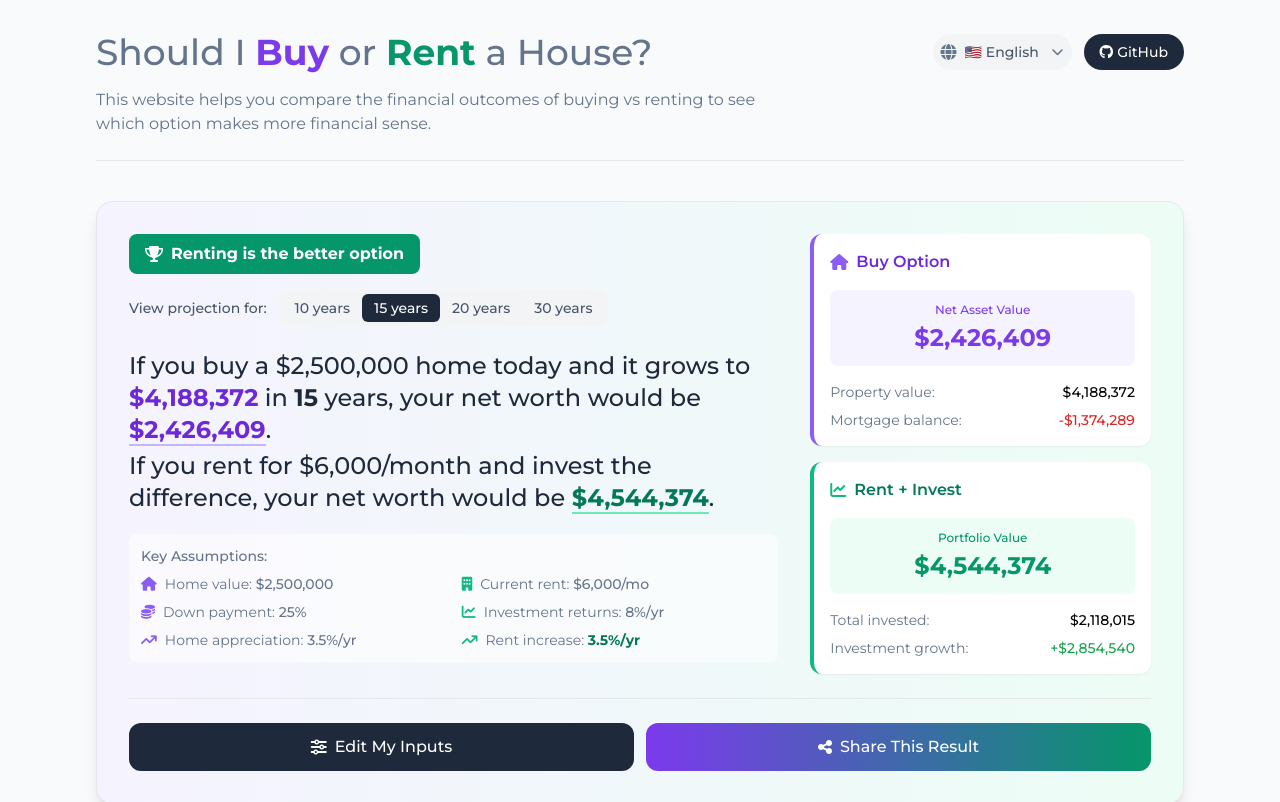
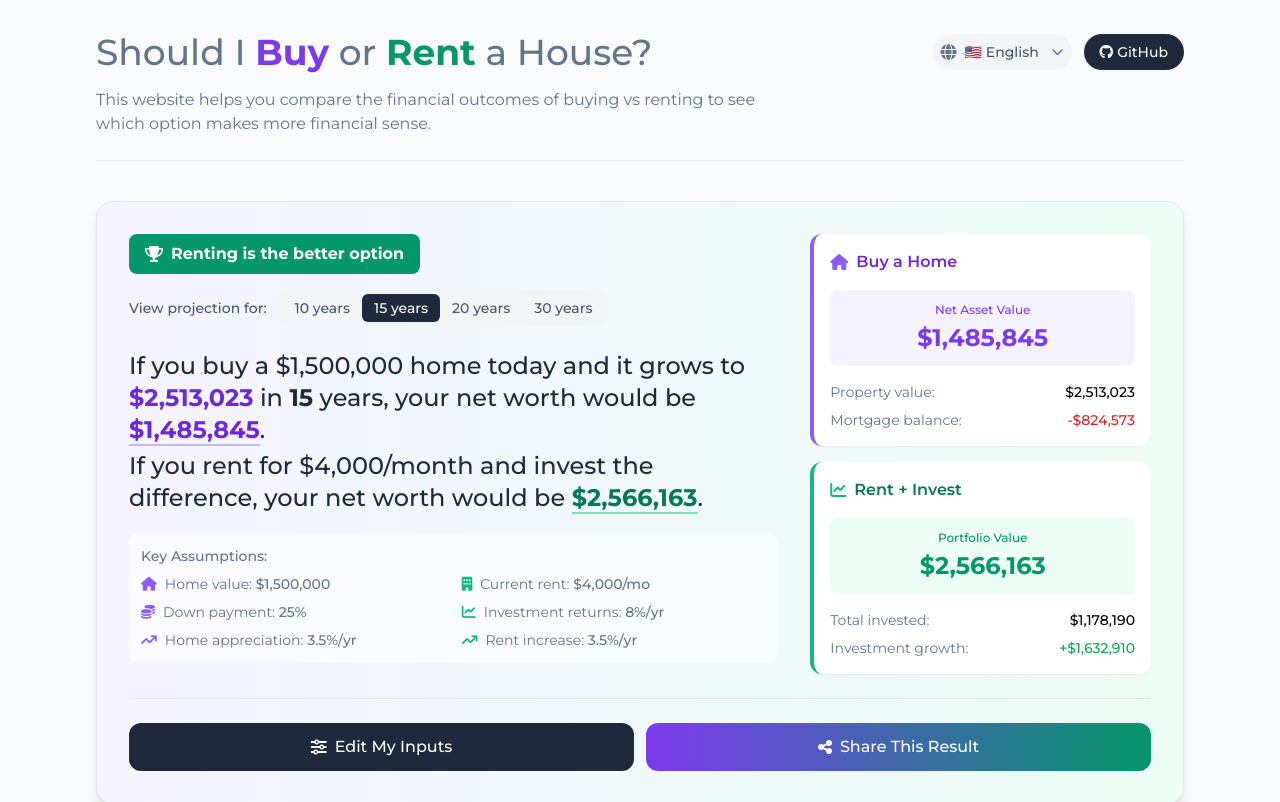
Before and after one commit to zebangeth/rent-or-buy.homes, a React (Vite) app: page / in a window 1280 px wide. Shown: the top 802 px of the page. Built offline with nearby package versions, Linux system fonts and the light colour scheme.

Commit message:
Fix minor issues

```diff
--- a/src/components/HeroSection/KeyAssumptions.tsx
+++ b/src/components/HeroSection/KeyAssumptions.tsx
@@ -51,8 +51,7 @@ export default function KeyAssumptions() {
         <div className="flex items-center">
           <i className="fas fa-arrow-trend-up text-secondary-500 mr-2"></i>
           <span>
-            Rent increase:{" "}
-            <span className="font-bold text-secondary-700">{formatPercentage(rentInputs.rentGrowthRateAnnual)}/yr</span>
+            Rent increase: <span className="font-medium">{formatPercentage(rentInputs.rentGrowthRateAnnual)}/yr</span>
           </span>
         </div>
       </div>
--- a/src/components/HeroSection/NetAssetValueCards.tsx
+++ b/src/components/HeroSection/NetAssetValueCards.tsx
@@ -15,14 +15,14 @@ export default function NetAssetValueCards() {
   const buyData = {
     netWorth: comparison.buy,
     propertyValue: targetResult?.buy.propertyValue ?? 0,
-    mortgageBalance: targetResult?.buy.remainingMortgageBalance ?? 0
+    mortgageBalance: targetResult?.buy.remainingMortgageBalance ?? 0,
   };
 
   const rentData = {
     netWorth: comparison.rent,
-    initialInvestment: buyInputs.propertyPrice * buyInputs.downPaymentPercentage / 100,
+    initialInvestment: (buyInputs.propertyPrice * buyInputs.downPaymentPercentage) / 100,
     totalInvested: targetResult?.rent.totalCashInvestedSoFar ?? 0,
-    portfolioValue: targetResult?.rent.portfolioValueEndOfYear ?? 0
+    portfolioValue: targetResult?.rent.portfolioValueEndOfYear ?? 0,
   };
 
   const investmentGrowth = Math.max(0, rentData.portfolioValue - rentData.totalInvested);
@@ -33,15 +33,13 @@ export default function NetAssetValueCards() {
       <div className="bg-white rounded-xl p-4 shadow-sm border-l-4 border-primary-500">
         <div className="flex items-center mb-4">
           <i className="fas fa-home text-primary-500 mr-2"></i>
-          <span className="font-semibold text-primary-700">Buy Option</span>
+          <span className="font-semibold text-primary-700">Buy a Home</span>
         </div>
 
         {/* Main Net Worth Display */}
         <div className="text-center mb-4 p-3 bg-primary-50 rounded-lg">
           <div className="text-xs text-primary-600 font-medium mb-1">Net Asset Value</div>
-          <div className="text-2xl font-bold text-primary-600">
-            {formatCurrency(buyData.netWorth)}
-          </div>
+          <div className="text-2xl font-bold text-primary-600">{formatCurrency(buyData.netWorth)}</div>
         </div>
 
         {/* Breakdown */}
@@ -67,9 +65,7 @@ export default function NetAssetValueCards() {
         {/* Main Net Worth Display */}
         <div className="text-center mb-4 p-3 bg-secondary-50 rounded-lg">
           <div className="text-xs text-secondary-600 font-medium mb-1">Portfolio Value</div>
-          <div className="text-2xl font-bold text-secondary-600">
-            {formatCurrency(rentData.netWorth)}
-          </div>
+          <div className="text-2xl font-bold text-secondary-600">{formatCurrency(rentData.netWorth)}</div>
         </div>
 
         {/* Breakdown */}
--- a/src/contexts/AppContext.tsx
+++ b/src/contexts/AppContext.tsx
@@ -74,7 +74,7 @@ export type AppAction =
 // Default values
 const defaultBuyInputs: BuyInputs = {
   // Essential
-  propertyPrice: 2500000,
+  propertyPrice: 1500000,
   downPaymentPercentage: 25,
   mortgageInterestRateAnnual: 6.75,
   mortgageTermYears: 30,
@@ -98,7 +98,7 @@ const defaultBuyInputs: BuyInputs = {
 };
 
 const defaultRentInputs: RentInputs = {
-  currentMonthlyRentAmount: 6000,
+  currentMonthlyRentAmount: 4000,
   rentGrowthRateAnnual: 3.5,
   sameAsHomeAppreciation: true,
   selectedInvestmentOption: "SPY",
```
